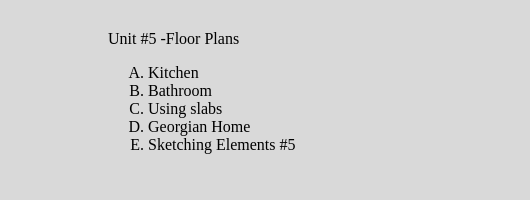
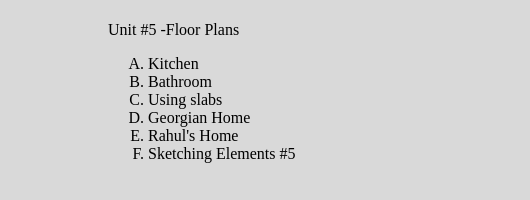
Before and after one commit to raul1258/accio-sessions, a plain HTML site: page Architecture/index.html in a window 1280 px wide. Shown: the part 261-461 px from the top of the page, 367-897 px from the left. Drawn offline with Linux system fonts and the light colour scheme.

Commit message:
new changes

```diff
--- a/Architecture/index.html
+++ b/Architecture/index.html
@@ -27,6 +27,7 @@
                         <li>Bathroom</li>
                         <li>Using slabs</li>
                         <li>Georgian Home</li>
+                        <li>Rahul's Home</li>
                         <li>Sketching Elements #5</li>
                     </ol>
                 </div>
```
